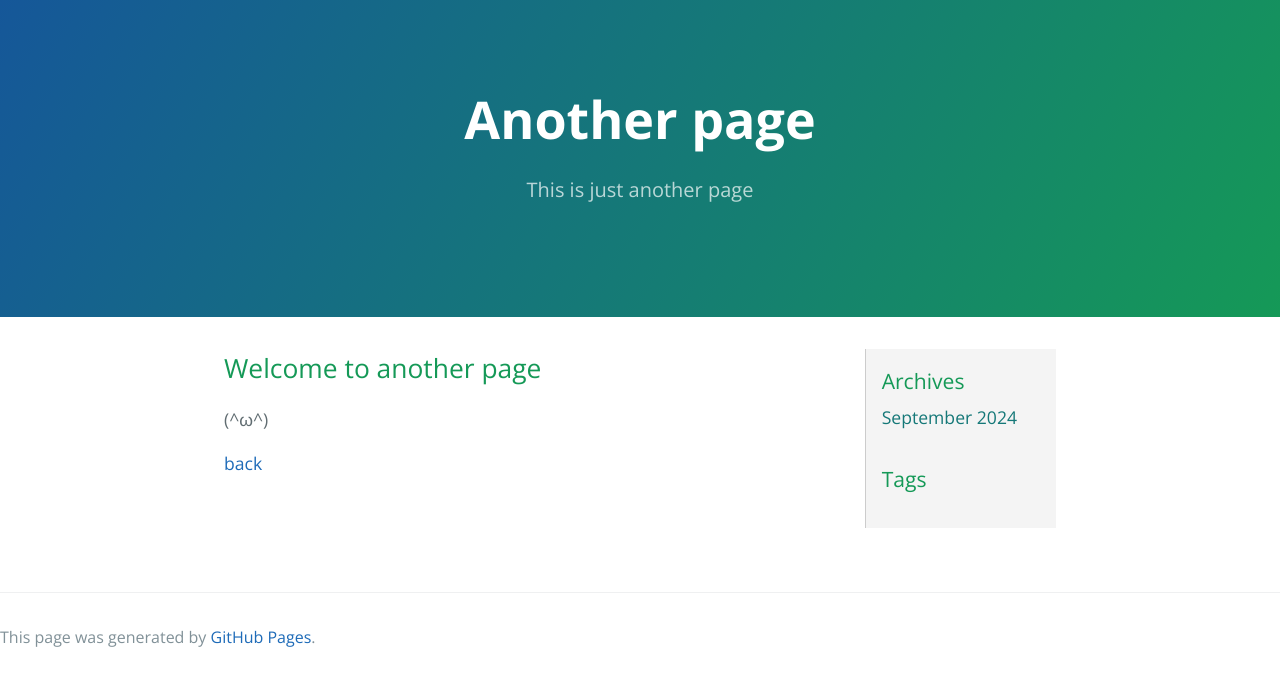
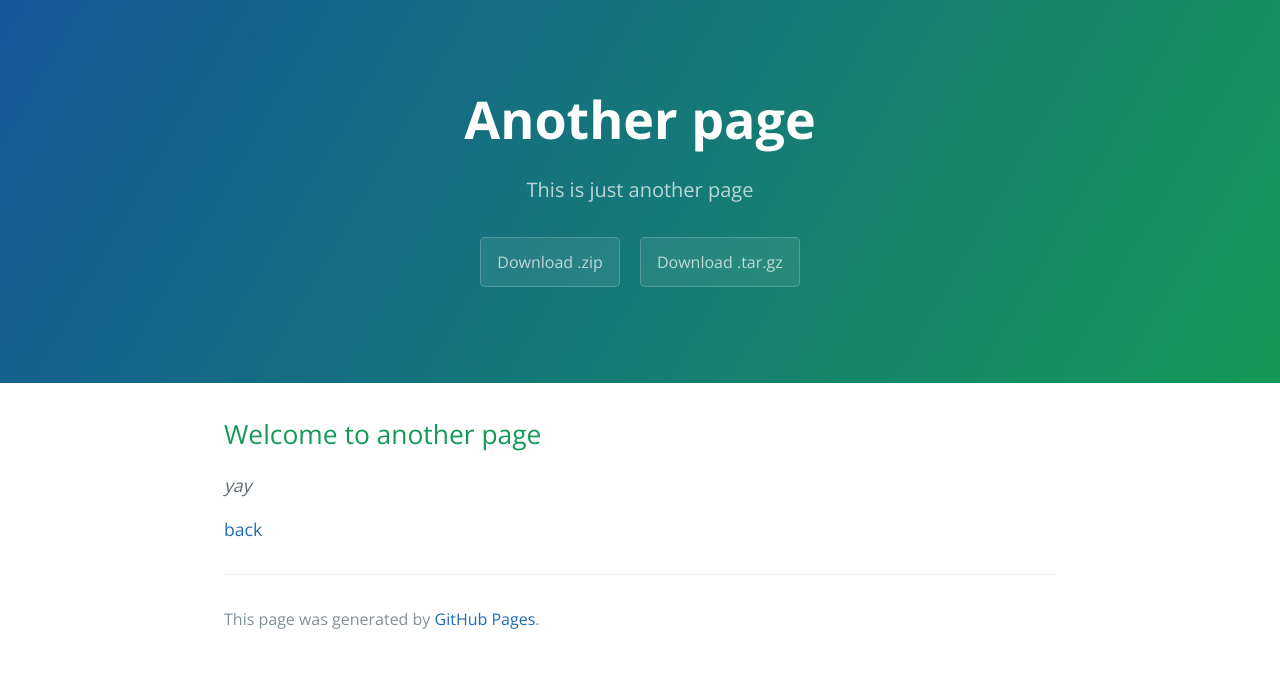
Before and after one commit to Lab8010/lab8010.github.io, a Jekyll site: the page built from another-page.md, in a window 1280 px wide. Shown: the top 686 px of the page. Built offline with Jekyll 4.4.1, drawn with Linux system fonts in a browser that asks for light colours.

Commit message:
Re-install Cayman

```diff
--- a/_config.yml
+++ b/_config.yml
@@ -1,16 +1,5 @@
-title: lab8010
-description: "A personal blog of an engineer"
-show_downloads: false
+title: Cayman theme
+description: Cayman is a clean, responsive theme for GitHub Pages.
+show_downloads: true
 google_analytics:
 theme: jekyll-theme-cayman
-
-plugins:
-  - jekyll-archives
-
-jekyll-archives:
-  enabled:
-    - categories
-    - tags
-    - months
-  layouts:
-    month: archive.html
--- a/_layouts/default.html
+++ b/_layouts/default.html
@@ -21,34 +21,14 @@
       {% if site.github.is_project_page %}
         <a href="{{ site.github.repository_url }}" class="btn">View on GitHub</a>
       {% endif %}
+      {% if site.show_downloads %}
+        <a href="{{ site.github.zip_url }}" class="btn">Download .zip</a>
+        <a href="{{ site.github.tar_url }}" class="btn">Download .tar.gz</a>
+      {% endif %}
     </header>
 
     <main id="content" class="main-content" role="main">
-      <div class="content">
       {{ content }}
-      </div>
-
-      <div class="sidebar">
-        <h2>Archives</h2>
-        <ul>
-          {% for post in site.posts %}
-            <li>
-              <a href="{{ post.url | prepend: site.baseurl }}">{{ post.date | date: "%B %Y" }}</a>
-            </li>
-          {% endfor %}
-        </ul>
-
-        <h2>Tags</h2>
-        <ul>
-          {% assign tags_list = site.tags | sort %}
-          {% for tag in tags_list %}
-            <li>
-              <a href="/tags/{{ tag[0] }}">{{ tag[0] }}</a> ({{ tag[1].size }})
-            </li>
-          {% endfor %}
-        </ul>
-      </div>
-    </main>
 
       <footer class="site-footer">
         {% if site.github.is_project_page %}
@@ -56,5 +36,6 @@
         {% endif %}
         <span class="site-footer-credits">This page was generated by <a href="https://pages.github.com">GitHub Pages</a>.</span>
       </footer>
+    </main>
   </body>
 </html>
--- a/another-page.md
+++ b/another-page.md
@@ -6,6 +6,6 @@ description: This is just another page
 
 ## Welcome to another page
 
-(^ω^)
+_yay_
 
 [back](./)
--- a/assets/css/style.scss
+++ b/assets/css/style.scss
@@ -2,38 +2,3 @@
 ---
 
 @import 'jekyll-theme-cayman';
-
-.main-content {
-    display: flex;
-    justify-content: space-between;
-  }
-
-  .content {
-    width: 75%;
-  }
-
-  .sidebar {
-    width: 23%;
-    padding: 1rem;
-    background-color: #f4f4f4;
-    border-left: 1px solid #ccc;
-  }
-
-  .sidebar h2 {
-    font-size: 1.2em;
-    margin-bottom: 0.5rem;
-  }
-
-  .sidebar ul {
-    list-style: none;
-    padding: 0;
-  }
-
-  .sidebar ul li {
-    margin-bottom: 0.5rem;
-  }
-
-  .sidebar ul li a {
-    text-decoration: none;
-    color: #157878;
-  }
```
Lines whose indentation alone changed are shown as unchanged.
